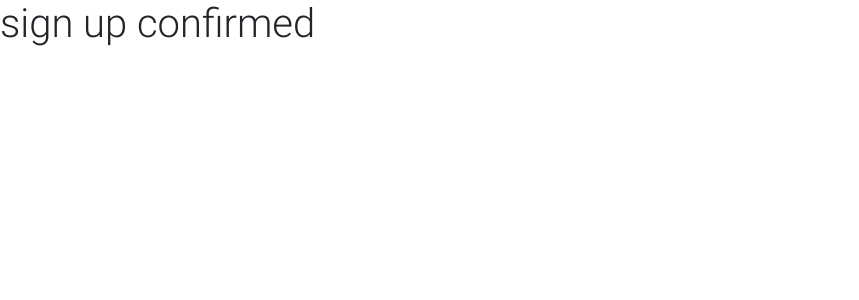
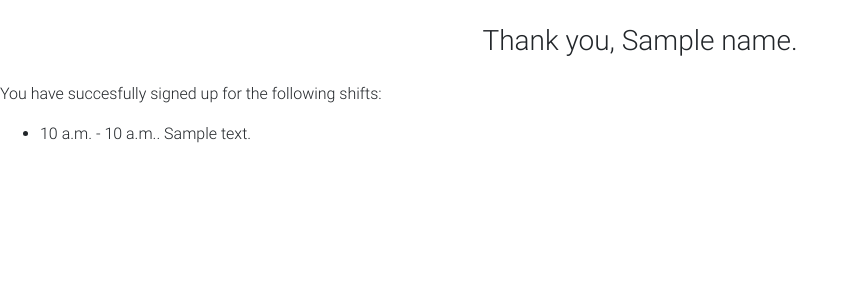
Before and after one commit to Nolan-Little/inStep, a Django app: template volunteer/templates/events/confirm.html in a window 1280 px wide. Shown: the top 300 px of the page, without its empty margins (0-859 px from the left). Run offline with Django 3.2, Linux system fonts and the light colour scheme; tables that the repository leaves empty hold one stand-in row (values such as "Sample post"); the template is opened without the code that fills it: values that come from a table or form of the project are taken from there, most other values are stand-ins (such as "Sample title", 1, 10 or a date in 2020); some libraries are stand-ins or nearby versions.

Commit message:
confirmation sign-up

```diff
--- a/volunteer/templates/events/confirm.html
+++ b/volunteer/templates/events/confirm.html
@@ -1,5 +1,11 @@
 {% extends 'index.html' %}
 
 {% block content %}
-  <h1>sign up confirmed</h1>
+  <h3 class="text-center m-4">Thank you, {{name}}.</h3>
+    <p>You have succesfully signed up for the following shifts:</p>
+      <ul>
+        {% for shift in shifts %}
+        <li>{{shift.start_time}} - {{shift.end_time}}. {{shift.description}}</li>
+        {% endfor %}
+      </ul>
 {% endblock content %}
--- a/volunteer/views/shift_views.py
+++ b/volunteer/views/shift_views.py
@@ -121,8 +121,10 @@ def sign_up(request, unique_url):
             'shifts': form_data.getlist('shifts')
         }
 
-
+        shift_list = list()
+        print(form_data.getlist('shifts'))
         for shift in sign_up_form_data['shifts']:
+            shift_list.append(Shift.objects.get(pk=shift))
             Volunteer.objects.create(
                 name=sign_up_form_data['name'],
                 note=sign_up_form_data['notes'],
@@ -131,7 +133,7 @@ def sign_up(request, unique_url):
 
         context = {
             "name": form_data['name'],
-            'shifts': form_data.getlist('shifts')
+            'shifts': shift_list
         }
 
         return render(request, template_name, context)
```
